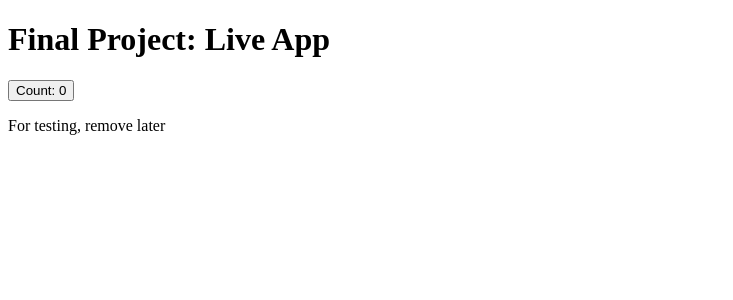
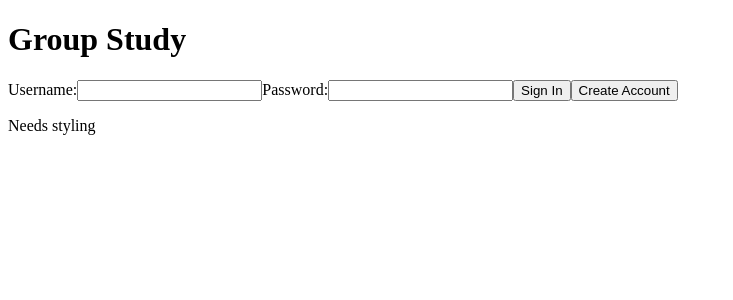
Before and after one commit to 3-DD13/webAppProj, a React app in the folder frontend/: page / in a window 1280 px wide. Shown: the top 300 px of the page, without its empty margins (0-733 px from the left). Built offline with nearby package versions, Linux system fonts and the light colour scheme; the HTML template or start-up script is replaced by a standard one.

Commit message:
basic login

```diff
--- a/frontend/src/App.jsx
+++ b/frontend/src/App.jsx
@@ -1,13 +1,35 @@
 import { useState } from 'react'
 
 function App() {
-  const [count, setCount] = useState(0)
+  const [password, setPassword] = useState("");
+  const [username, setUsername] = useState("");
 
   return (
     <>
-      <h1>Final Project: Live App</h1>
-      <button onClick={() => setCount((count) => count + 1)}>Count: {count}</button>
-      <p>For testing, remove later</p>
+      <header>
+        <h1>Group Study</h1>
+      </header>
+        <form className="usernameBox">
+        <label>
+          Username:
+          <input
+            type="text"
+            value={username}
+            onChange={(e) => setUsername(e.target.value)} />
+        </label>
+        <label>
+          Password:
+          <input
+            id="pass"
+            type="password"
+            value={password}
+            onChange={(e) => setPassword(e.target.value)}
+          />
+        </label>
+        <button type='button' id='signIn'>Sign In</button>
+        <button type='button' id='createAcc'>Create Account</button>
+      </form>
+      <p>Needs styling</p>
     </>
   )
 }
```
Also changed, not shown: 2 other files (tests, documents, lock files or other folders).
